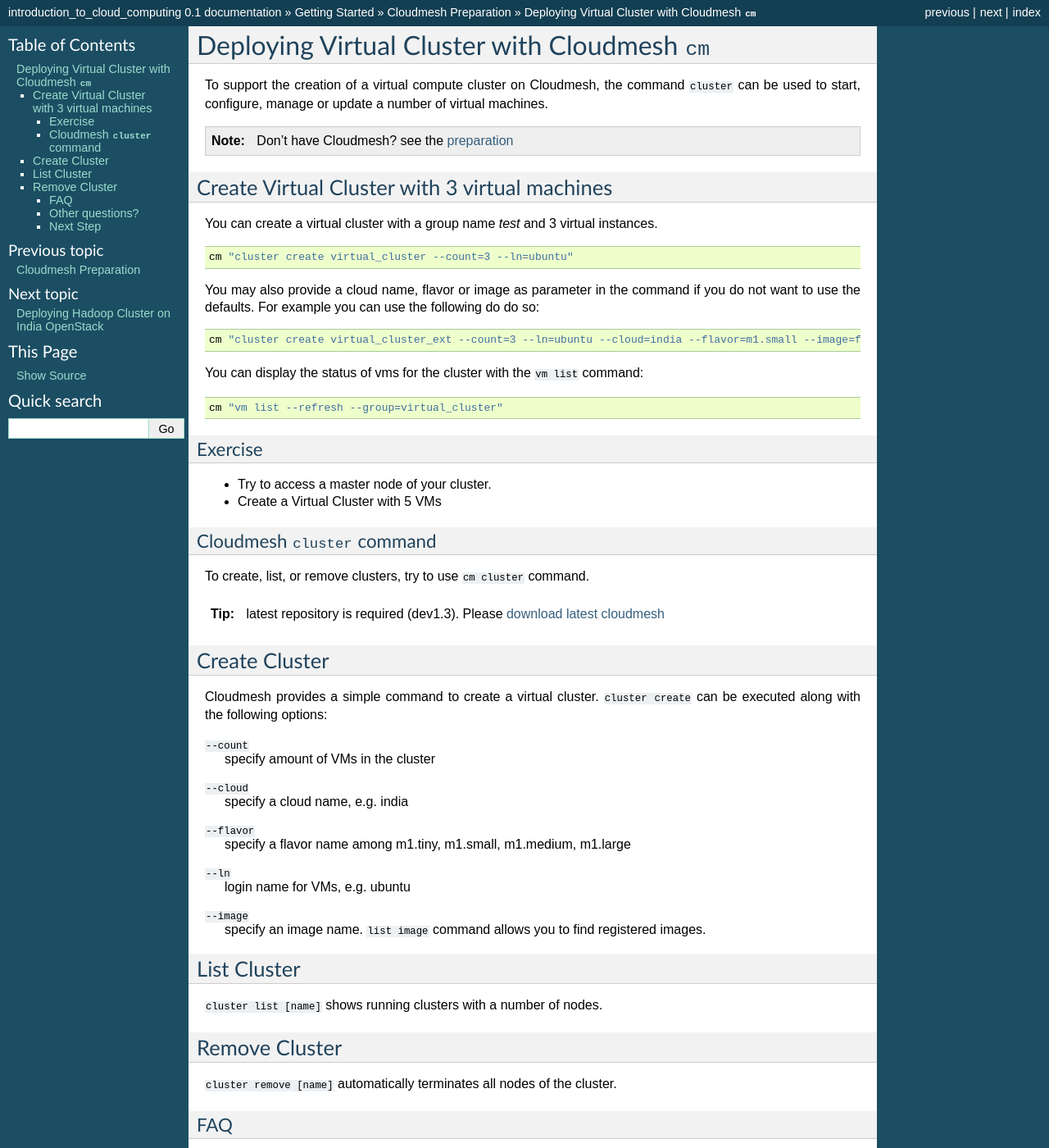
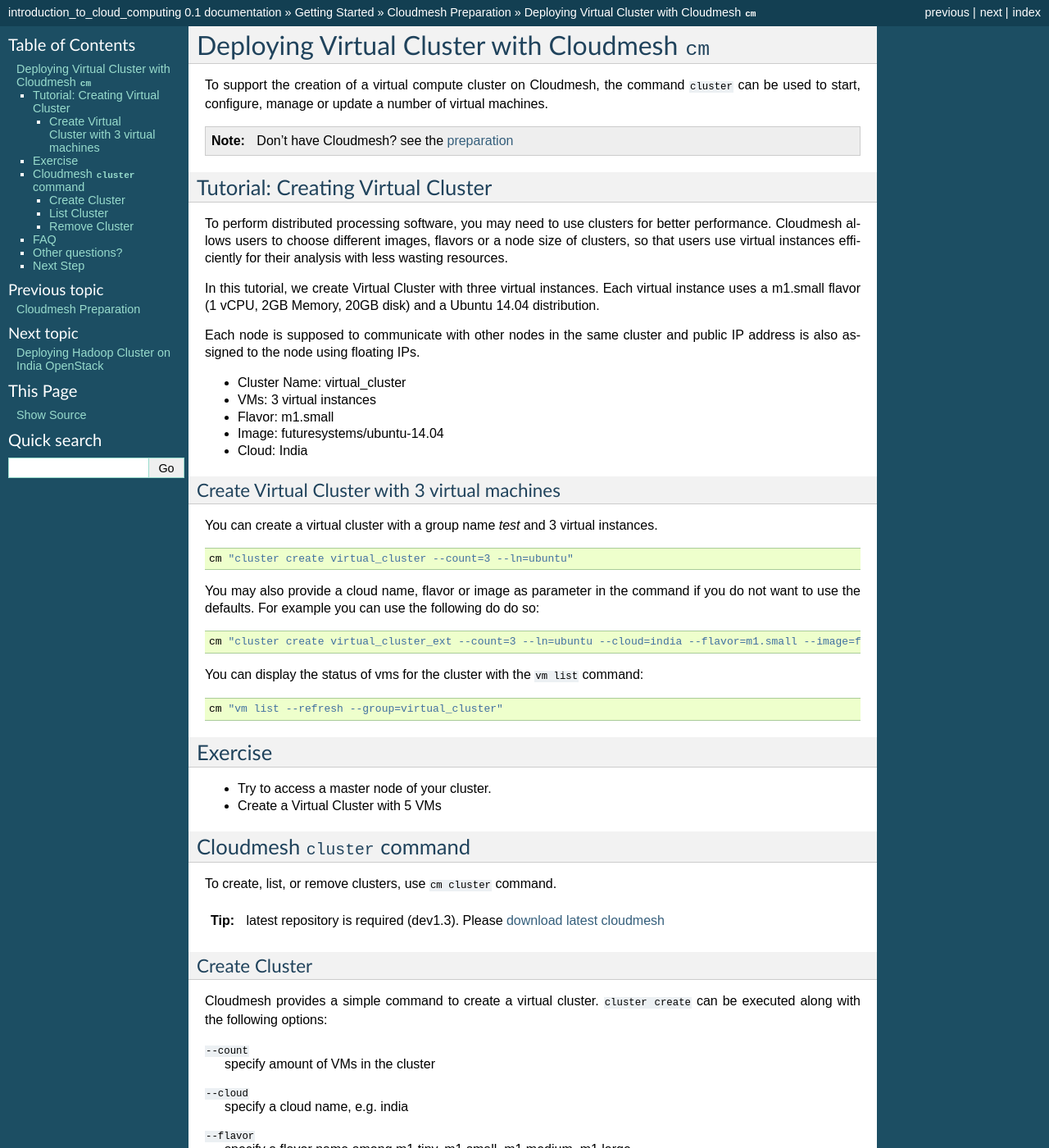
Before and after one commit to CourseMaterial/FutureSystems, a Sphinx documentation site: the page built from docs/source/virtual_cluster.rst, in a window 1280 px wide and 1400 px high. Shown: the whole window at 82% size. Built offline with Sphinx 7.4.7, drawn with Linux system fonts in a browser that asks for light colours.

Commit message:
description for virtual cluster

```diff
--- a/docs/source/virtual_cluster.rst
+++ b/docs/source/virtual_cluster.rst
@@ -6,6 +6,27 @@
 virtual machines.
 
 .. note:: Don't have Cloudmesh? see the `preparation <cm_preparation.html>`_
+
+Tutorial: Creating Virtual Cluster
+-----------------------------------
+
+To perform distributed processing software, you may need to use clusters for
+better performance.  Cloudmesh allows users to choose different images, flavors
+or a node size of clusters, so that users use virtual instances efficiently for
+their analysis with less wasting resources.
+
+In this tutorial, we create Virtual Cluster with three virtual instances. Each
+virtual instance uses a m1.small flavor (1 vCPU, 2GB Memory, 20GB disk) and a
+Ubuntu 14.04 distribution.
+
+Each node is supposed to communicate with other nodes in the same cluster and
+public IP address is also assigned to the node using floating IPs.
+
+* Cluster Name: virtual_cluster
+* VMs: 3 virtual instances
+* Flavor: m1.small
+* Image: futuresystems/ubuntu-14.04
+* Cloud: India
 
 Create Virtual Cluster with 3 virtual machines
 ~~~~~~~~~~~~~~~~~~~~~~~~~~~~~~~~~~~~~~~~~~~~~~~~
@@ -40,7 +61,7 @@
 Cloudmesh ``cluster`` command
 -----------------------------
 
-To create, list, or remove clusters, try to use ``cm cluster`` command.
+To create, list, or remove clusters, use ``cm cluster`` command.
 
 .. tip:: latest repository is required (dev1.3). Please `download latest cloudmesh <cm_download.html>`_
 
```
